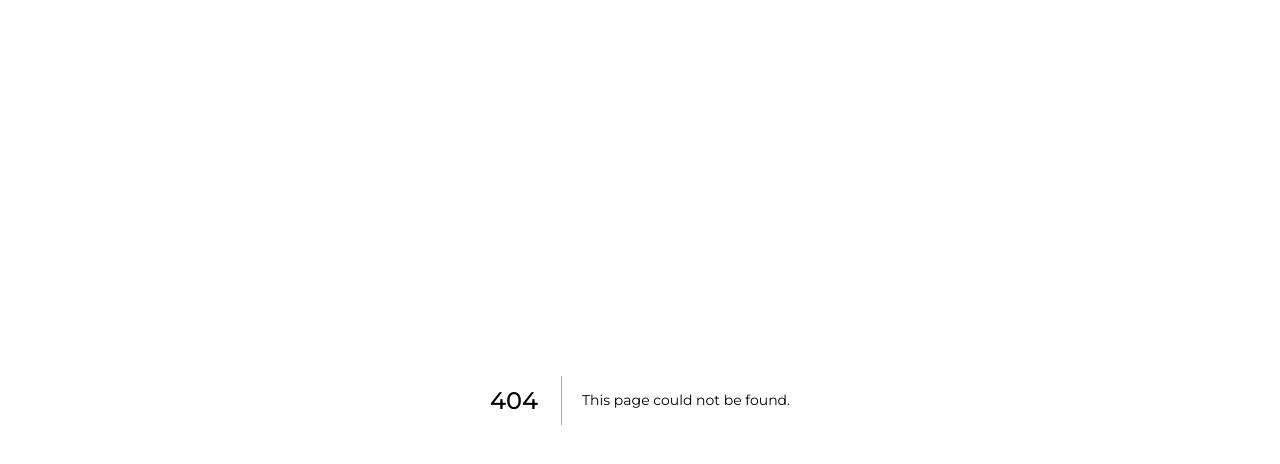
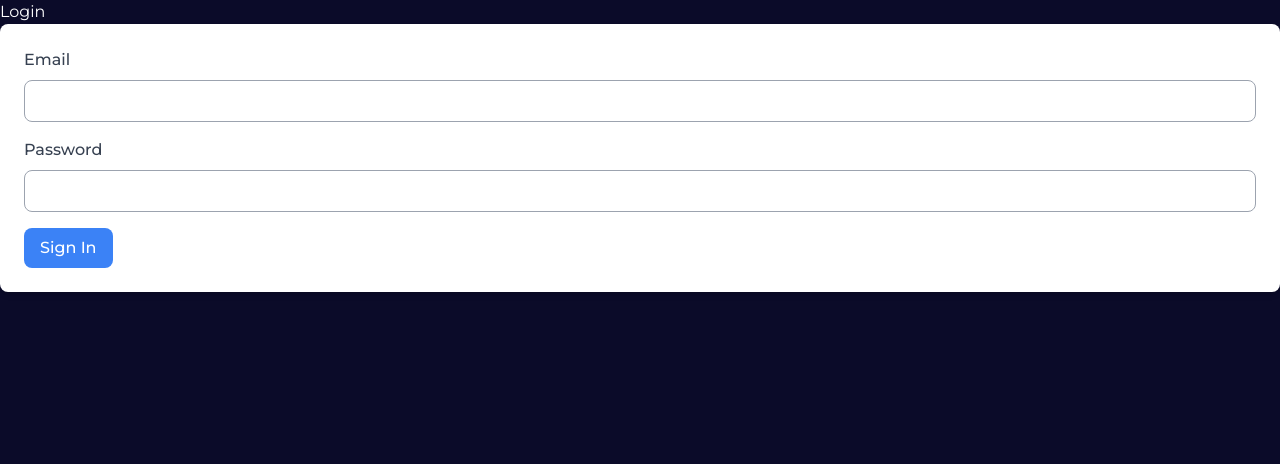
Before and after one commit to kenielnunes/anime-app-nextjs, a Next.js app: page /login in a window 1280 px wide. Before the commit this address had no page. Shown: the top 464 px of the page. Built offline with nearby package versions, Linux system fonts and the light colour scheme; what tw-elements would draw is missing.

Commit message:
WIP: Auth

```diff
--- a/package.json
+++ b/package.json
@@ -22,6 +22,7 @@
     "@types/node": "18.11.17",
     "@types/react": "18.0.26",
     "@types/react-dom": "18.0.9",
+    "axios": "^1.3.2",
     "cookie": "^0.5.0",
     "eslint": "8.30.0",
     "eslint-config-next": "13.0.7",
--- /dev/null
+++ b/pages/login/index.tsx
@@ -0,0 +1,98 @@
+import Router from "next/router";
+import React, { useEffect, useState } from "react";
+import axios from "axios";
+
+// import { Container } from './styles';
+
+const Login: React.FC = () => {
+    const LoginForm = () => {
+        const setJWT = (jwt: string): void => {
+            localStorage.setItem("jwt", jwt);
+        };
+
+        const getJWT = (): string | null => {
+            return localStorage.getItem("jwt");
+        };
+
+        const api = axios.create({
+            baseURL: "https://api-project-vdlx.onrender.com/",
+            headers: {
+                Authorization: `Bearer ${getJWT()}`,
+            },
+        });
+
+        const handleLogin = async (username: string, password: string) => {
+            try {
+                const response = await api.post("/login/user", {
+                    username,
+                    password,
+                });
+                const { jwt } = response.data;
+                setJWT(jwt);
+                // Router.push("/protected");
+            } catch (error) {
+                console.error(error);
+            }
+        };
+        const [email, setEmail] = useState("");
+        const [password, setPassword] = useState("");
+
+        const handleSubmit = (e: { preventDefault: () => void }) => {
+            e.preventDefault();
+            console.log(email, password);
+            handleLogin(email, password);
+        };
+
+        return (
+            <form
+                className="bg-white p-6 rounded-lg shadow-md text-black"
+                onSubmit={handleSubmit}
+            >
+                <div className="mb-4">
+                    <label
+                        className="block text-gray-700 font-medium mb-2"
+                        htmlFor="email"
+                    >
+                        Email
+                    </label>
+                    <input
+                        className="w-full border border-gray-400 p-2 rounded-lg"
+                        id="email"
+                        type="email"
+                        value={email}
+                        onChange={(e) => setEmail(e.target.value)}
+                        required
+                    />
+                </div>
+                <div className="mb-4">
+                    <label
+                        className="block text-gray-700 font-medium mb-2"
+                        htmlFor="password"
+                    >
+                        Password
+                    </label>
+                    <input
+                        className="w-full border border-gray-400 p-2 rounded-lg"
+                        id="password"
+                        type="password"
+                        value={password}
+                        onChange={(e) => setPassword(e.target.value)}
+                        required
+                    />
+                </div>
+                <button className="bg-blue-500 hover:bg-blue-700 text-white font-medium py-2 px-4 rounded-lg">
+                    Sign In
+                </button>
+            </form>
+        );
+    };
+
+    return (
+        <>
+            Login
+            <LoginForm />
+        </>
+    );
+};
+
+export default Login;
```
Also changed, not shown: 1 other file (tests, documents, lock files or other folders).
